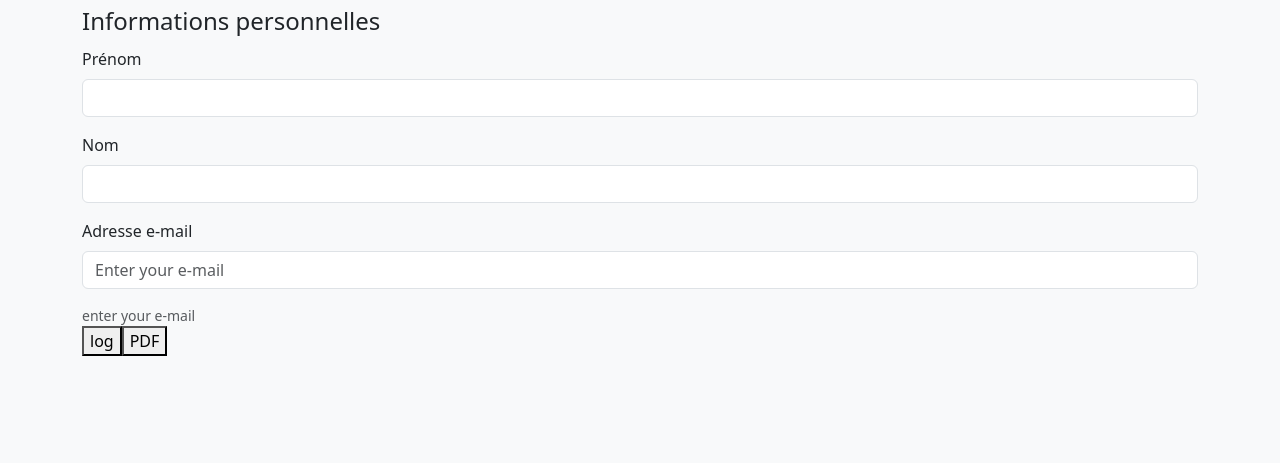
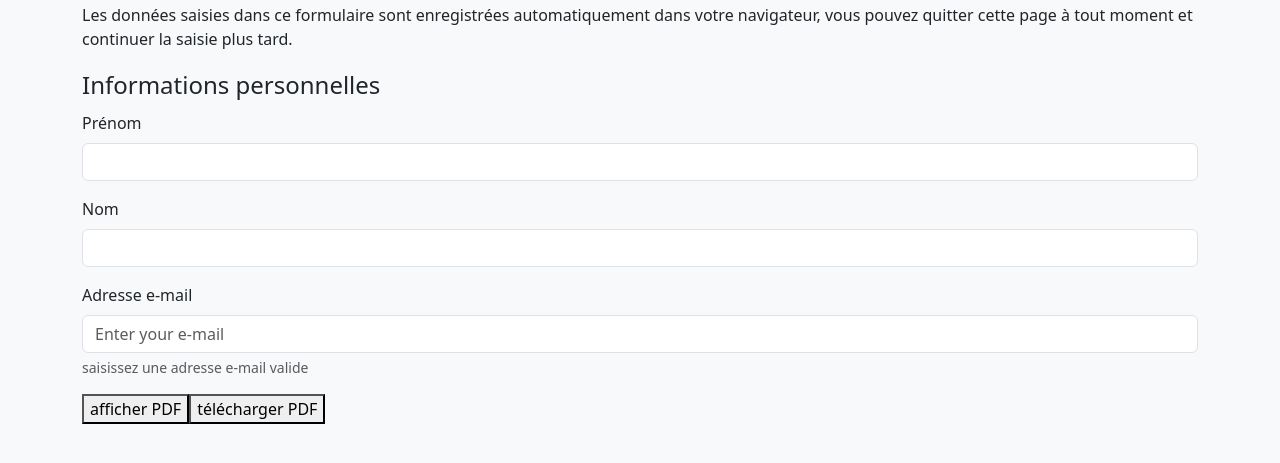
Before and after one commit to julienjespersen/form-to-pdf, a plain HTML site: page index.html in a window 1280 px wide. Shown: the part 53-516 px from the top of the page. Drawn offline with nearby package versions, Linux system fonts and the light colour scheme.

Commit message:
feat: localstorage

```diff
--- a/index.html
+++ b/index.html
@@ -21,6 +21,7 @@
 <body class="bg-light container">
     <section class="row">
         <h1>Inscription à la VAE</h1>
+        <p>Les données saisies dans ce formulaire sont enregistrées automatiquement dans votre navigateur, vous pouvez quitter cette page à tout moment et continuer la saisie plus tard.</p>
 
         <div id="app">
             <form>
@@ -32,14 +33,14 @@
                     <input id="lastName" type="text" v-model="email" class="form-control mb-3">
 
                     <label for="email" class="form-label">Adresse e-mail</label>
-                    <input id="email" type="text" v-model="lastName" class="form-control mb-3" placeholder="Enter your e-mail" aria-describedby="emailHelp">
-                    <div id="emailHelp" class="form-text">
-                        enter your e-mail
+                    <input id="email" type="text" v-model="lastName" class="form-control" placeholder="Enter your e-mail" aria-describedby="emailHelp">
+                    <div id="emailHelp" class="form-text mb-3">
+                        saisissez une adresse e-mail valide
                     </div>
                 </fieldset>
             </form>
-            <button @click="printOut">log</button>
-            <button @click="downloadPdf">PDF</button>
+            <button @click="printOut">afficher PDF</button>
+            <button @click="downloadPdf">télécharger PDF</button>
         </div>
 
 
--- a/pdf.js
+++ b/pdf.js
@@ -32,7 +32,7 @@ const App = {
         defaultStyle: {
           font: "Roboto",
           fontSize: 12,
-          color: "#404040",
+          color: "#4f40ff",
           normal: true,
           bold: false,
           italics: false,
--- a/test.js
+++ b/test.js
@@ -1,15 +1,18 @@
 const app = {
     data() {
         return {
+            firstName: (firstName = localStorage.getItem('firstName')) ? firstName : "",
+            lastName: (lastName = localStorage.getItem('lastName')) ? lastName : "",
+            email: (email = localStorage.getItem('email')) ? email : "",
             blankLine : "_____________________________________________",
             docDefinition: {
                 // Document Meta Data (Visible in document properties)
                 info: {
-                  title: "Title of Document",
-                  author: "Author Name",
+                  title: "Formulaire d’inscription à la VAE",
+                  author: "Julien.Jespersen@unige.ch",
                   subject: "Subject of Document",
                   keywords: "Keywords for Document",
-                  creator: "XYZ Solutions Inc.",
+                  creator: "Université de Genève",
                   producer: "pdfmake-0.2.6",
                   creationDate: new Date(),
                   modDate: new Date()
@@ -17,7 +20,17 @@ const app = {
 
                 pageSize: "A4",
                 pageOrientation: "portrait",
-                pageMargins: [10, 10, 10, 10],
+                pageMargins: [20, 20, 20, 20],
+                footer: function(currentPage, pageCount) { return 'page ' + currentPage.toString() + ' sur ' + pageCount; },
+                defaultStyle: {
+                    font: "Roboto",
+                    fontSize: 12,
+                    color: "#000000",
+                    normal: true,
+                    bold: false,
+                    italics: false,
+                    bolditalics: false
+                },
                 styles: {
                     "text-left": {
                       alignment: "left"
@@ -28,16 +41,26 @@ const app = {
                     "text-right": {
                       alignment: "right"
                     },
+                    'entry': {
+                      fontSize: 8,
+                      bold: true,
+                      color: '#555',
+                    },
                     'bold': {
                       bold: true
                     },
-                  },
+                },
 
                 content: [
                     "This is a simple text line.",
                 ],
             },
         }
+    },
+    watch: {
+        firstName: function () {localStorage.setItem('firstName', this.firstName)},
+        lastName: function () {localStorage.setItem('lastName', this.lastName)},
+        email: function () {localStorage.setItem('email', this.email)},
     },
     methods: {
         populateDocDefinition() {
@@ -46,13 +69,14 @@ const app = {
                 console.log(input.value)
                 this.docDefinition.content.push(
                     {
-                        text: input.id,
-                        style: 'bold'
+                        text: input.previousElementSibling.innerText,
+                        style: 'entry'
                     }
                 )
                 this.docDefinition.content.push(
                     {
                         text: (input.value ? input.value : this.blankLine),
+                        marginBottom: 10
                     }
                 )
             }
```
